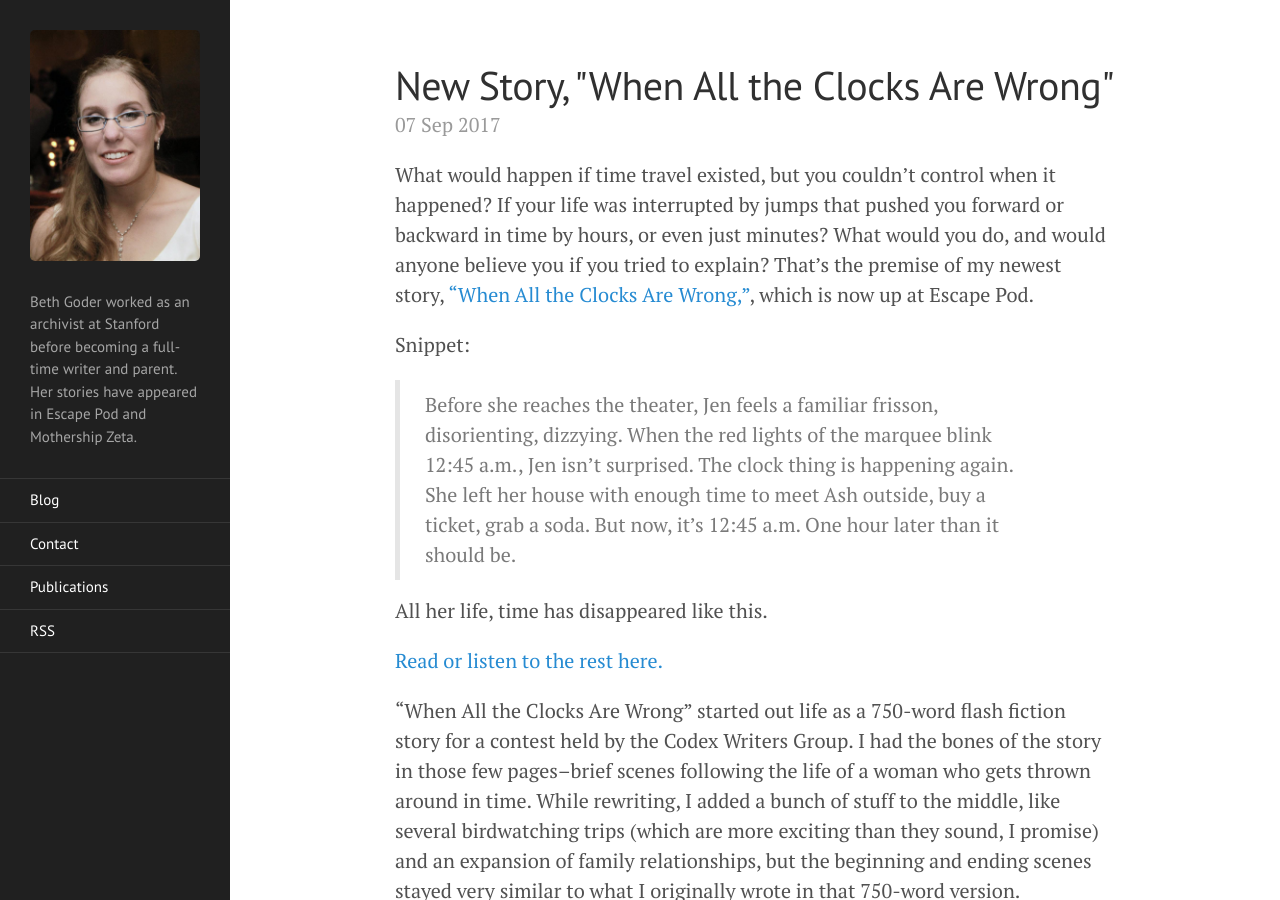
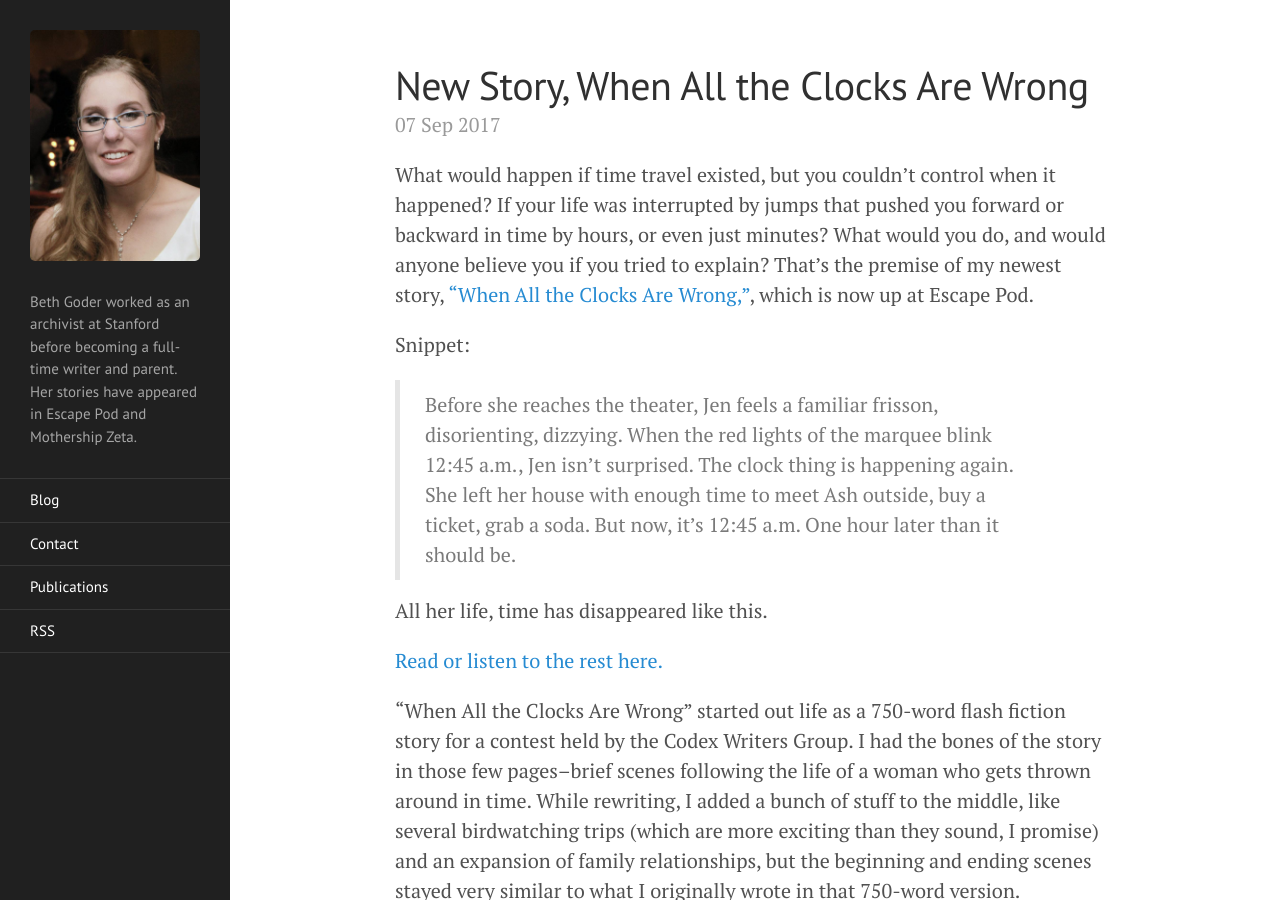
Before and after one commit to BethGoder/BethGoder.github.io, a Jekyll site: the page built from _posts/2017-09-07-Clocks.markdown, in a window 1280 px wide and 900 px high. Built offline with Jekyll 4.4.1, drawn with Linux system fonts in a browser that asks for light colours.

```diff
--- a/_posts/2017-09-07-Clocks.markdown
+++ b/_posts/2017-09-07-Clocks.markdown
@@ -1,5 +1,5 @@
 ---
-title: New Story, "When All the Clocks Are Wrong"
+title: New Story, When All the Clocks Are Wrong
 date: 2017-09-07 010:24:58
 ---
 
```
